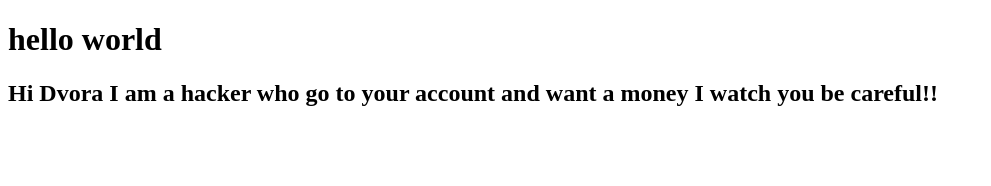
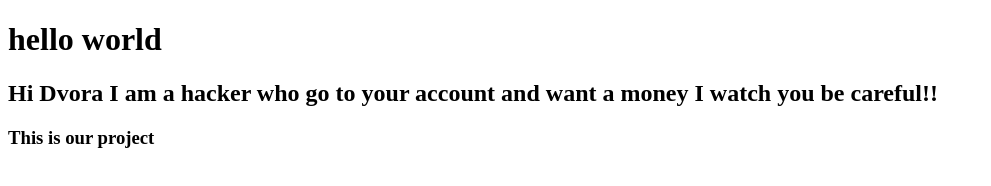
Before and after one commit to d7080120/EX3, a plain HTML site: page index.html in a window 1280 px wide. Shown: the whole page, without its empty margins (0-991 px from the left). Drawn offline with Linux system fonts and the light colour scheme.

Commit message:
add more tag

```diff
--- a/index.html
+++ b/index.html
@@ -6,7 +6,8 @@
     <title>Document</title>
     <h1>hello world</h1>
      <h2>Hi Dvora I am a hacker who go to your account and want a money I watch you be careful!!</h2>
-</head>
+    <h3>This is our project</h3>
+    </head>
 <body>
 
 </body>
```
